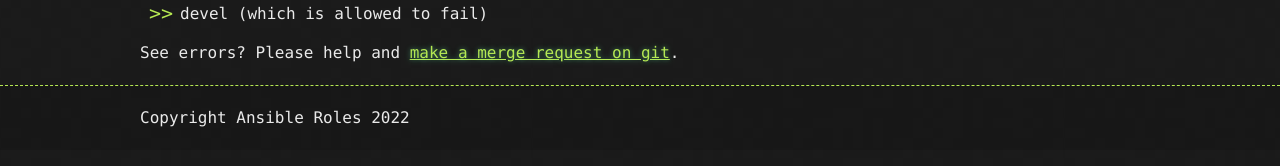
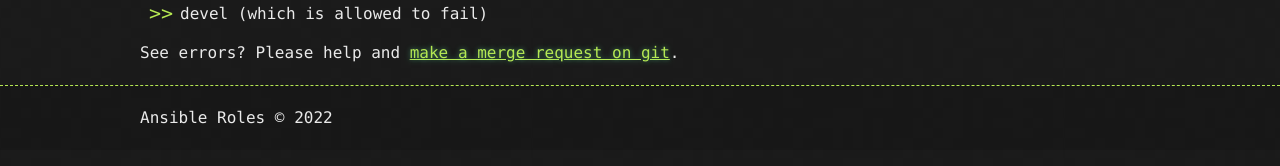
Before and after one commit to buluma/buluma.github.io, a Jekyll site: the page built from index.md, in a window 1280 px wide and 900 px high, scrolled down 6831 px. Shown: the part 710-876 px from the top of the window. Built offline with Jekyll 4.4.1, drawn with Linux system fonts in a browser that asks for light colours; our own code applies the rules of GitHub Pages for plain Markdown files.

Commit message:
Update default.html

```diff
--- a/_layouts/default.html
+++ b/_layouts/default.html
@@ -35,7 +35,7 @@
   </body>
   <footer>
     <div class="container">
-        Copyright {{ site.title }} {{ 'now' | date: "%Y" }}
+        {{ site.title }} © {{ 'now' | date: "%Y" }}
     </div>
   </footer>
 </html>
```
